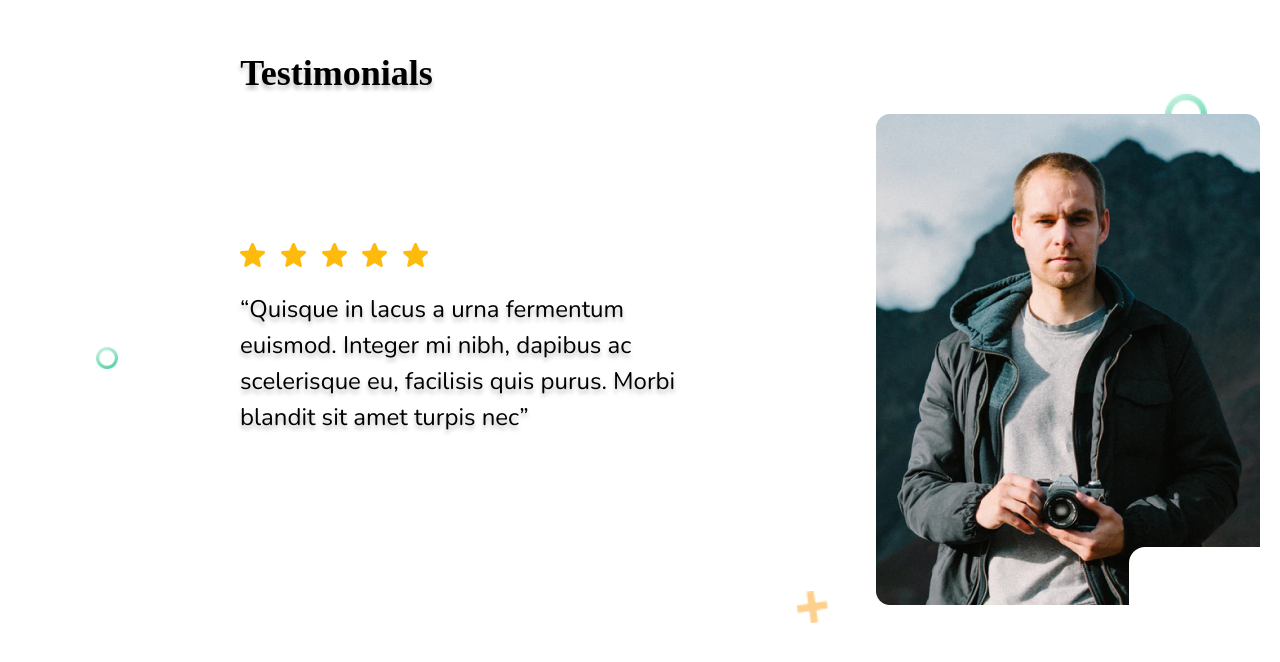
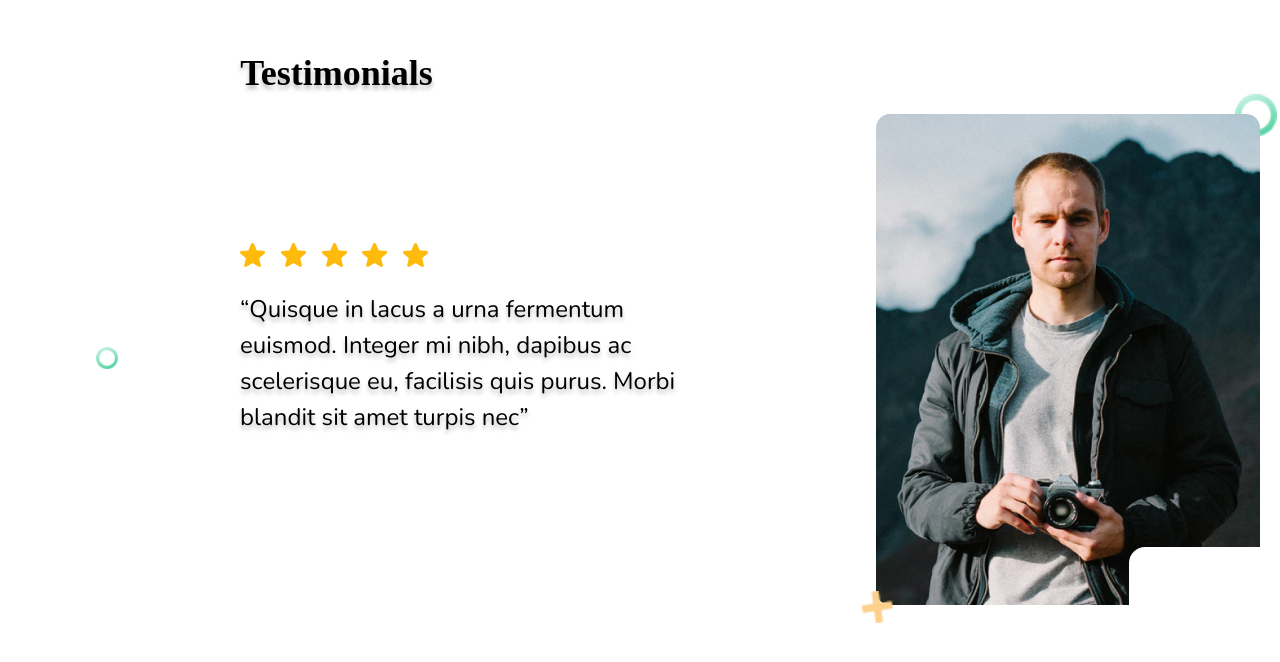
Before and after one commit to VitalyTsikhanovich/thousand_sunny, a plain HTML site: page index.html in a window 1280 px wide. Shown: the part 3348-4010 px from the top of the page. Drawn offline with nearby package versions, Linux system fonts and the light colour scheme.

Commit message:
fix: section_4

```diff
--- a/styles.css
+++ b/styles.css
@@ -349,7 +349,7 @@ select {
   width: 120px;
   height: 56px;
   left: 0px;
-  top: 337px;
+  top: 338px;
   right: 0px;
   bottom: 0px;
   display: flex;
@@ -561,13 +561,13 @@ select {
   height: 32px;
   position: relative;
   top: 247px;
-  right: 210px;
+  right: 145px;
 }
 
 .section_4-block-2-element2 {
   position: relative;
   bottom: 245px;
-  left: 200px;
+  left: 270px;
   z-index: 0;
 }
 
```
